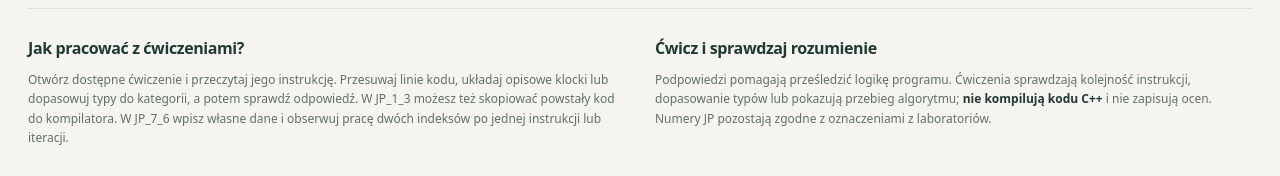
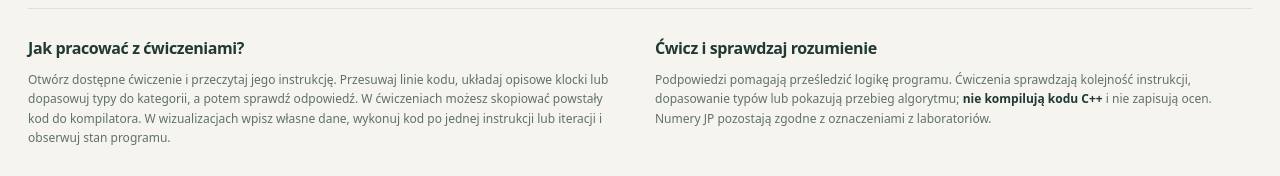
Before and after one commit to Cpp-Mat/laboratoria, a plain HTML site: page index.html in a window 1280 px wide. Shown: the part 281-457 px from the top of the page. Drawn offline with Linux system fonts and the light colour scheme.

Commit message:
Add files via upload

```diff
--- a/index.html
+++ b/index.html
@@ -20,7 +20,7 @@
       <h1 id="title">Małe kroki. <span>Coraz lepszy kod.</span></h1>
       <div class="hero-content"><div><p>Od pierwszej zmiennej do przetwarzania tablic. Wybierz dział, otwórz ćwiczenie i przećwicz logikę programu we własnym tempie.</p><div class="hero-meta"><span><strong>4</strong> działy tematyczne</span><span id="total-count"><strong>7</strong> dostępnych ćwiczeń</span></div></div></div>
     </section>
-    <section class="guide" id="jak-pracowac" aria-label="Informacje o ćwiczeniach"><div><h2>Jak pracować z ćwiczeniami?</h2><p>Otwórz dostępne ćwiczenie i przeczytaj jego instrukcję. Przesuwaj linie kodu, układaj opisowe klocki lub dopasowuj typy do kategorii, a potem sprawdź odpowiedź. W JP_1_3 możesz też skopiować powstały kod do kompilatora. W JP_7_6 wpisz własne dane i obserwuj pracę dwóch indeksów po jednej instrukcji lub iteracji.</p></div><div><h2>Ćwicz i sprawdzaj rozumienie</h2><p>Podpowiedzi pomagają prześledzić logikę programu. Ćwiczenia sprawdzają kolejność instrukcji, dopasowanie typów lub pokazują przebieg algorytmu; <strong>nie kompilują kodu C++</strong> i nie zapisują ocen. Numery JP pozostają zgodne z oznaczeniami z laboratoriów.</p></div></section>
+    <section class="guide" id="jak-pracowac" aria-label="Informacje o ćwiczeniach"><div><h2>Jak pracować z ćwiczeniami?</h2><p>Otwórz dostępne ćwiczenie i przeczytaj jego instrukcję. Przesuwaj linie kodu, układaj opisowe klocki lub dopasowuj typy do kategorii, a potem sprawdź odpowiedź. W ćwiczeniach możesz skopiować powstały kod do kompilatora. W wizualizacjach wpisz własne dane, wykonuj kod po jednej instrukcji lub iteracji i obserwuj stan programu.</p></div><div><h2>Ćwicz i sprawdzaj rozumienie</h2><p>Podpowiedzi pomagają prześledzić logikę programu. Ćwiczenia sprawdzają kolejność instrukcji, dopasowanie typów lub pokazują przebieg algorytmu; <strong>nie kompilują kodu C++</strong> i nie zapisują ocen. Numery JP pozostają zgodne z oznaczeniami z laboratoriów.</p></div></section>
     <section id="katalog" aria-labelledby="catalog-title">
       <div class="catalog-heading"><div><h2 id="catalog-title">Wybierz temat</h2><p>Wybierz zadanie do samodzielnego rozwiązania lub wizualizację do prześledzenia.</p></div></div>
       <div class="catalog-tools" id="catalog-tools" hidden>
```
